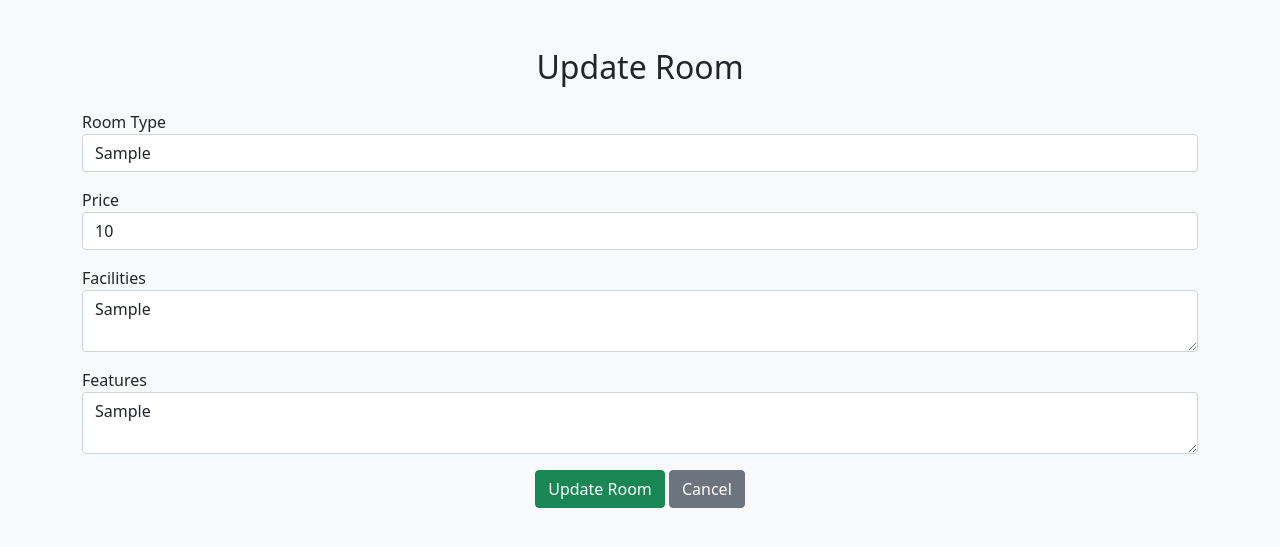
After one commit to MouadElMeati/Booking, a PHP site: page /admins/updateRooms.php?id=1 in a window 1280 px wide. The commit adds this page. Shown: the top 547 px of the page. Run offline with PHP 8.4, Linux system fonts and the light colour scheme; tables that the repository leaves empty or names only in its code hold one stand-in row (values such as "Sample post").

Commit message:
add page of update rooms

```diff
--- a/admins/incl/header.php
+++ b/admins/incl/header.php
@@ -6,7 +6,6 @@
 <div class="col-lg-2  bg-dark border-top border-3 border-secondary" id="dashbord-menu">
     <nav class="navbar navbar-expand-lg navbar-dark ">
         <div class="container-fluid flex-lg-column align-items-stretch">
-            <h4 class="mt-2 text-light">ADMIN PANEL</h4>
             <button class="navbar-toggler shadow-none" type="button" data-bs-toggle="collapse" data-bs-target="#admindropdown" aria-controls="navbarNav" aria-expanded="false" aria-label="Toggle navigation">
                 <span class="navbar-toggler-icon"></span>
             </button>
--- a/admins/rooms.php
+++ b/admins/rooms.php
@@ -84,8 +84,8 @@ try {
 
 
                         <td>
-                    <a href="update_reserv.php?id=<?php echo $room['id']; ?>" class="btn btn-warning">Update</a>
-                    <a href="deleteReserv.php?id=<?php echo $room['id']; ?>" class="btn btn-danger" onclick="return confirm('Are you sure you want to delete this reservation?');">Delete</a>
+                    <a href="updateRooms.php?id=<?php echo $room['id']; ?>" class="btn btn-warning">Update</a>
+                    <a href="deleteRoom.php?id=<?php echo $room['id']; ?>" class="btn btn-danger" onclick="return confirm('Are you sure you want to delete this reservation?');">Delete</a>
 
                     </td>
                 </tr>
@@ -93,7 +93,7 @@ try {
         </tbody>
     </table>
     <di class="d-flex justify-content-center mt-5">
-        <button class="btn btn-primary ">Add Rooms</button>
+        <a href="addRooms.php" class="btn btn-primary ">Add Rooms</a>
     </div>
 <?php else: ?>
     <div class="alert alert-warning text-center">
--- /dev/null
+++ b/admins/updateRooms.php
@@ -0,0 +1,95 @@
+<?php
+session_start();
+require('incl/cnx.php');
+
+// Fetch room details based on ID
+if (isset($_GET['id'])) {
+    $id = $_GET['id'];
+    try {
+        $stmt = $pdo->prepare("SELECT * FROM rooms WHERE id = :id");
+        $stmt->execute(['id' => $id]);
+        $room = $stmt->fetch(PDO::FETCH_ASSOC);
+
+        if (!$room) {
+            echo "Room not found!";
+            exit;
+        }
+    } catch (PDOException $e) {
+        echo "Error fetching room details: " . $e->getMessage();
+        exit;
+    }
+} else {
+    echo "Invalid request!";
+    exit;
+}
+
+// Handle form submission
+if ($_SERVER['REQUEST_METHOD'] === 'POST') {
+    $room_type = $_POST['room_type'];
+    $price = $_POST['price'];
+    $facilities = $_POST['facilities'];
+    $features = $_POST['features'];
+
+    try {
+        $updateStmt = $pdo->prepare("UPDATE rooms SET room_type = :room_type, price = :price, facilities = :facilities, features = :features WHERE id = :id");
+        $updateStmt->execute([
+            'room_type' => $room_type,
+            'price' => $price,
+            'facilities' => $facilities,
+            'features' => $features,
+            'id' => $id
+        ]);
+
+        echo "<script>alert('Room updated successfully!'); window.location.href = 'rooms.php';</script>";
+    } catch (PDOException $e) {
+        echo "Error updating room: " . $e->getMessage();
+    }
+}
+?>
+
+<!DOCTYPE html>
+<html lang="en">
+
+<head>
+    <meta charset="UTF-8">
+    <meta name="viewport" content="width=device-width, initial-scale=1.0">
+    <title>Update Room</title>
+    <?php require('incl/links.php'); ?>
+</head>
+
+<body class="bg-light">
+<div class="container mt-5">
+    <h2 class="text-center mb-4">Update Room</h2>
+
+    <form method="POST">
+        <div class="form-group mb-3">
+            <label for="room_type">Room Type</label>
+            <input type="text" name="room_type" id="room_type" class="form-control" value="<?php echo htmlspecialchars($room['room_type']); ?>" required>
+        </div>
+
+        <div class="form-group mb-3">
+            <label for="price">Price</label>
+            <input type="number" name="price" id="price" class="form-control" value="<?php echo htmlspecialchars($room['price']); ?>" required>
+        </div>
+
+        <div class="form-group mb-3">
+            <label for="facilities">Facilities</label>
+            <textarea name="facilities" id="facilities" class="form-control" required><?php echo htmlspecialchars($room['facilities']); ?></textarea>
+        </div>
+
+        <div class="form-group mb-3">
+            <label for="features">Features</label>
+            <textarea name="features" id="features" class="form-control" required><?php echo htmlspecialchars($room['features']); ?></textarea>
+        </div>
+
+        <div class="text-center">
+            <button type="submit" class="btn btn-success">Update Room</button>
+            <a href="dashboard.php" class="btn btn-secondary">Cancel</a>
+        </div>
+    </form>
+</div>
+
+<?php require('incl/scripte.php'); ?>
+</body>
+
+</html>
--- a/update_Reserv.php
+++ b/update_Reserv.php
@@ -2,27 +2,22 @@
 session_start();
 require('./admins/incl/cnx.php');
 
-// Check if the user is logged in
 if (!isset($_SESSION['user_id'])) {
     header("Location: dashbordUser.php");
     exit();
 }
 
-// Get the reservation ID from the URL
 $reservation_id = $_GET['id'];
 
-// Fetch the reservation details
 $stmt = $pdo->prepare("SELECT * FROM reservations WHERE id = ? AND user_id = ?");
 $stmt->execute([$reservation_id, $_SESSION['user_id']]);
 $reservation = $stmt->fetch(PDO::FETCH_ASSOC);
 
-// Check if the reservation exists
 if (!$reservation) {
     echo "Reservation not found.";
     exit();
 }
 
-// Handle form submission for updating the reservation
 if ($_SERVER['REQUEST_METHOD'] == 'POST') {
     $room_id = htmlspecialchars(trim($_POST['room_id']));
     $check_in = htmlspecialchars(trim($_POST['check_in']));
@@ -30,7 +25,6 @@ if ($_SERVER['REQUEST_METHOD'] == 'POST') {
     $adults = htmlspecialchars(trim($_POST['adults']));
     $children = htmlspecialchars(trim($_POST['children']));
 
-    // Update the reservation
     $stmt = $pdo->prepare("UPDATE reservations SET room_id = ?, check_in = ?, check_out = ?, adults = ?, children = ? WHERE id = ? AND user_id = ?");
     if ($stmt->execute([$room_id, $check_in, $check_out, $adults, $children, $reservation_id, $_SESSION['user_id']])) {
         header("Location: reservation.php?success=1");
```
Also changed, not shown: admins/addRooms.php (added).
